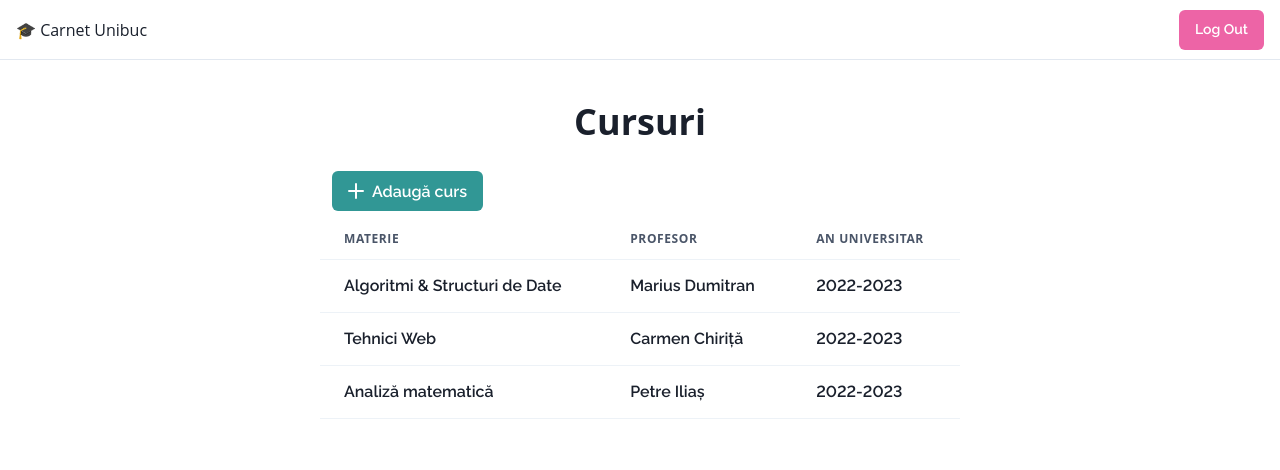
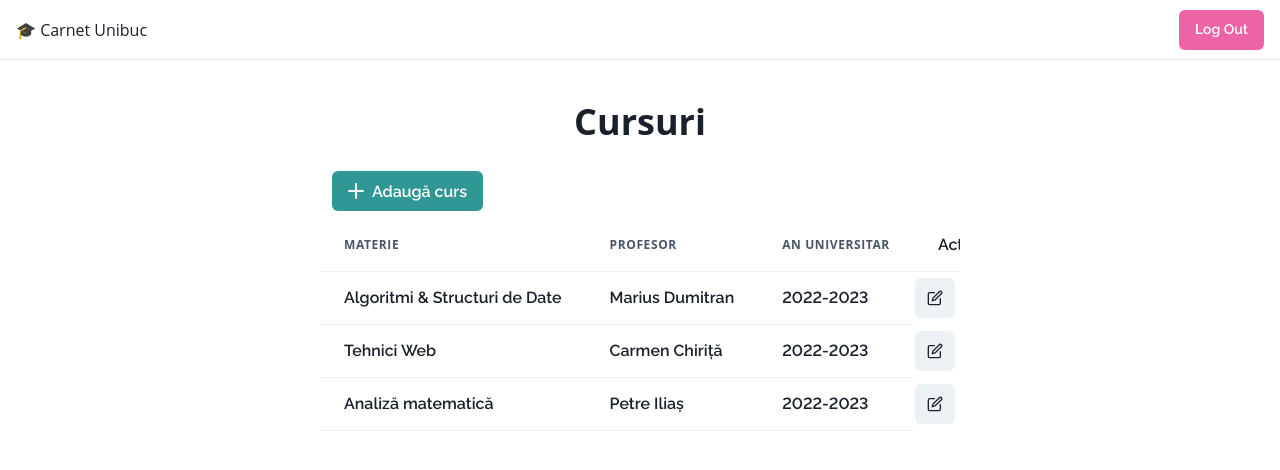
Before and after one commit to MOPS27/CarnetUnibuc-frontend, a React (Create React App) app: page /courses in a window 1280 px wide. Shown: the top 470 px of the page. Built offline with nearby package versions, Linux system fonts and the light colour scheme.

Commit message:
formik form add subject

```diff
--- a/src/components/AddSubjectModal.tsx
+++ b/src/components/AddSubjectModal.tsx
@@ -10,7 +10,11 @@ import {
   ModalBody,
   ModalFooter,
   ButtonGroup,
+  Input,
+  FormLabel,
 } from "@chakra-ui/react";
+import { useFormik } from "formik";
+import { Form } from "react-router-dom";
 
 export interface IAddModal {
   title: string;
@@ -18,6 +22,17 @@ export interface IAddModal {
 
 const Component = () => {
   const { isOpen, onOpen, onClose } = useDisclosure();
+
+  const formik = useFormik({
+    initialValues: {
+      subjectName: "",
+      creditCount: "",
+    },
+    onSubmit: (values) => {
+      alert(JSON.stringify(values, null, 2));
+    },
+  });
+
   return (
     <>
       <Button leftIcon={<AddIcon />} onClick={onOpen}>
@@ -26,22 +41,42 @@ const Component = () => {
 
       <Modal isOpen={isOpen} onClose={onClose}>
         <ModalOverlay />
+        <Form onSubmit={formik.handleSubmit}>
           <ModalContent>
             <ModalHeader>Adaugă materie</ModalHeader>
             <ModalCloseButton />
-          <ModalBody>Blablabla</ModalBody>
+            <ModalBody>
+              <FormLabel htmlFor="subjectName">Nume materie</FormLabel>
+
+              <Input
+                id="subjectName"
+                name="subjectName"
+                onChange={formik.handleChange}
+                value={formik.values.subjectName}
+              />
+
+              <FormLabel htmlFor="creditCount">Credite</FormLabel>
+              <Input
+                id="creditCount"
+                name="creditCount"
+                type="number"
+                onChange={formik.handleChange}
+                value={formik.values.creditCount}
+              />
+            </ModalBody>
 
             <ModalFooter>
               <ButtonGroup>
                 <Button onClick={onClose} mr={3} variant="ghost">
                   Închide
                 </Button>
-              <Button leftIcon={<AddIcon />} colorScheme="teal">
+                <Button type="submit" leftIcon={<AddIcon />} colorScheme="teal">
                   Adaugă
                 </Button>
               </ButtonGroup>
             </ModalFooter>
           </ModalContent>
+        </Form>
       </Modal>
     </>
   );
--- a/src/components/DataTable.tsx
+++ b/src/components/DataTable.tsx
@@ -1,4 +1,6 @@
+import { DeleteIcon, EditIcon } from "@chakra-ui/icons";
 import {
+  IconButton,
   Table,
   TableContainer,
   Tbody,
@@ -28,7 +30,13 @@ const component = (props: IDataTable) => {
     const cells = rowData.map((cellValue: any) => <Td>{cellValue}</Td>);
     return (
       <>
-        <Tr>{cells}</Tr>
+        <Tr>
+          {cells}
+          <td>
+            <IconButton mr="2" aria-label="edit" icon={<EditIcon />} />
+            <IconButton aria-label="sterge" icon={<DeleteIcon />} />
+          </td>
+        </Tr>
       </>
     );
   });
@@ -38,7 +46,10 @@ const component = (props: IDataTable) => {
       <TableContainer width="100%">
         <Table variant="simple">
           <Thead>
-            <Tr>{tableHeaders}</Tr>
+            <Tr>
+              {tableHeaders}
+              <Td>Acțiuni</Td>
+            </Tr>
           </Thead>
           <Tbody>{tableRows}</Tbody>
         </Table>
```
Lines whose indentation alone changed are shown as unchanged.
